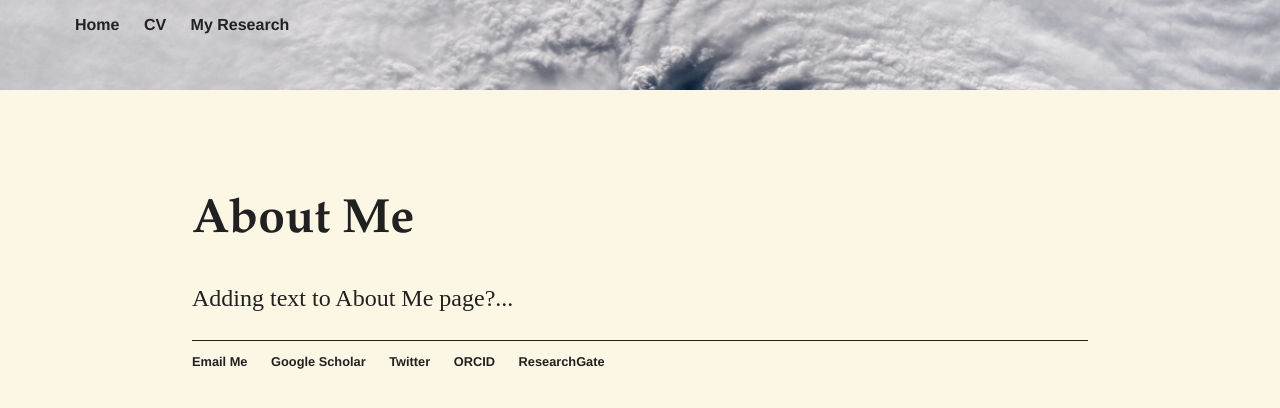
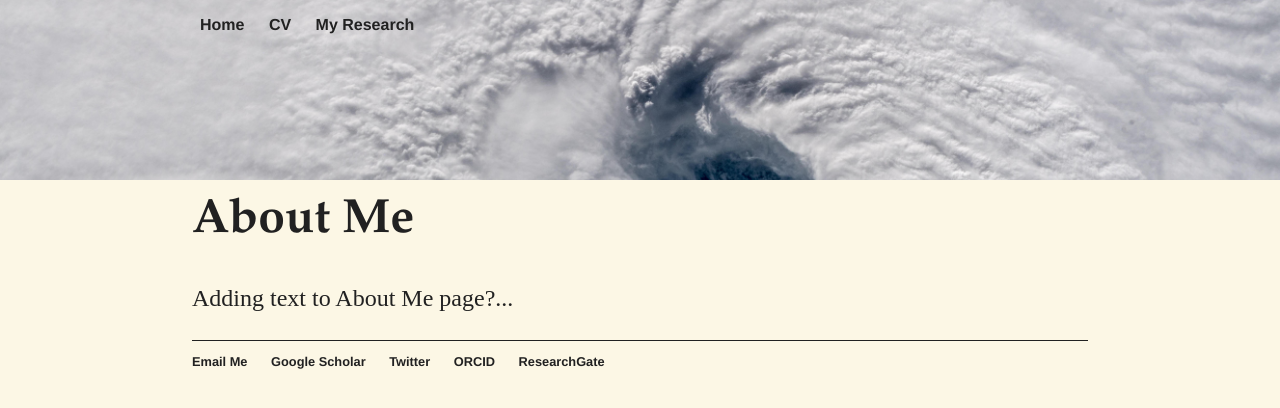
Before and after one commit to alyssa-stansfield/alyssa-stansfield.github.io, a Jekyll site: the page built from about/index.html, in a window 1280 px wide. Shown: the top 408 px of the page. Built offline with Jekyll 4.4.1, drawn with Linux system fonts in a browser that asks for light colours.

Commit message:
Adjusting nav bar again

```diff
--- a/css/main.css
+++ b/css/main.css
@@ -17,7 +17,7 @@ footer ul {
 
 nav ul {
     font-family:'Helvetica', 'Arial', 'Sans-Serif';
-    padding-left: 75px;
+    padding-left: 200px;
     list-style: none;
     font-weight: bold;
 }
@@ -27,7 +27,7 @@ nav ul {
     top: 0;
     left: 0;
     width: 100%;
-    height: 10%;
+    height: 20%;
     z-index: 9999;
     background-image:url("../assets/hurricane_eye.jpeg");
     background-repeat: no-repeat;
```
